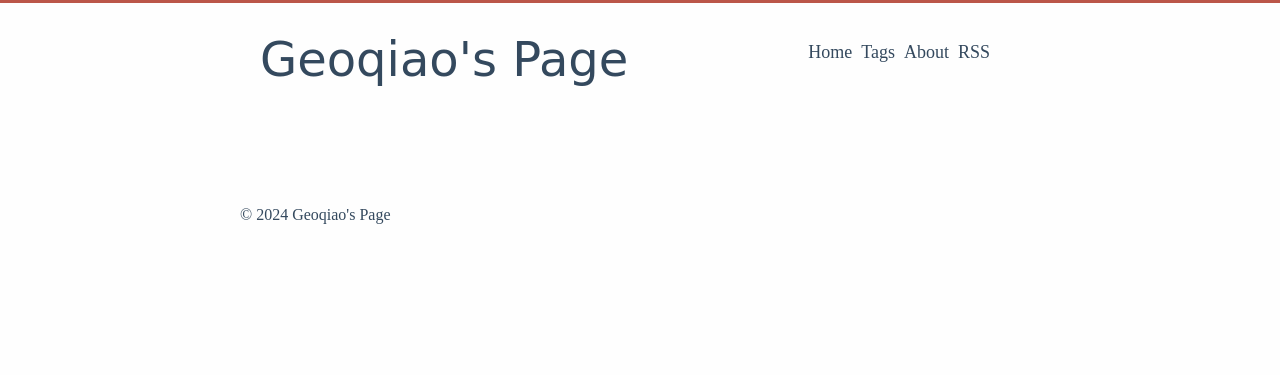
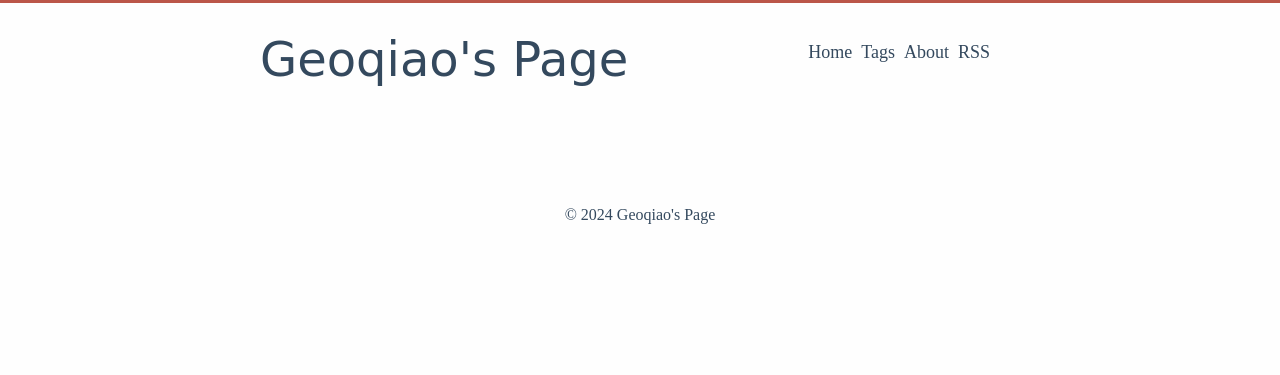
Before and after one commit to briteming/ggb, a Python web app: template templates/post.html in a window 1280 px wide. Shown: the top 375 px of the page. Run offline with Jinja, Linux system fonts and the light colour scheme; the template is opened without the code that fills it, so the values that code supplies are empty; some libraries are stand-ins or nearby versions.

Commit message:
Update footer.html

```diff
--- a/templates/includes/footer.html
+++ b/templates/includes/footer.html
@@ -1,3 +1,3 @@
 <footer id="footer">
-    <p>&copy; 2024 Geoqiao's Page</p>
+    <p style="text-align: center;">&copy; 2024 Geoqiao's Page</p>
 </footer>
```
